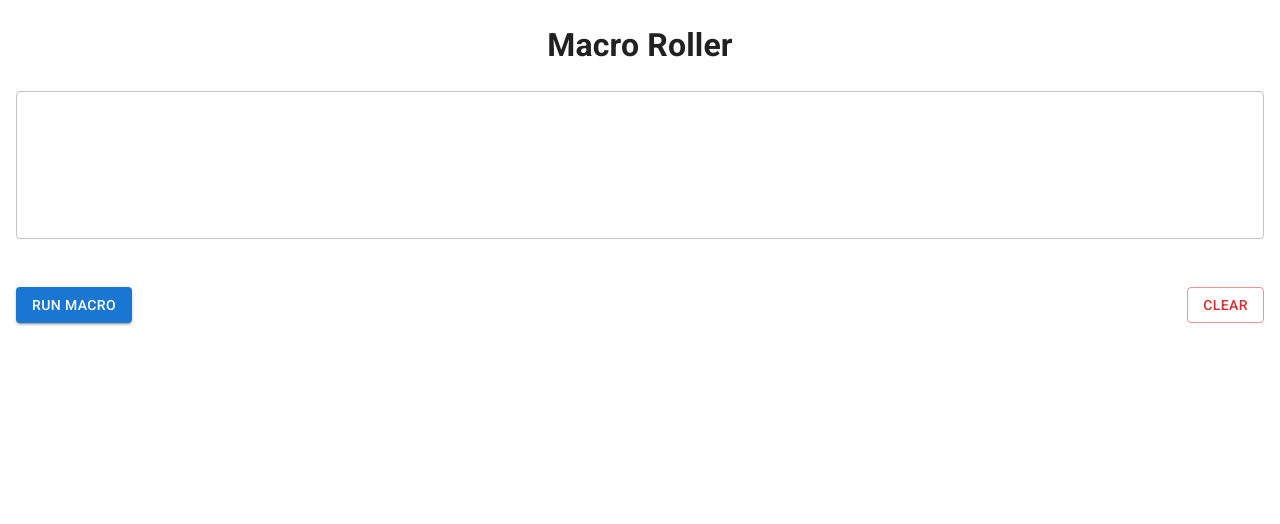
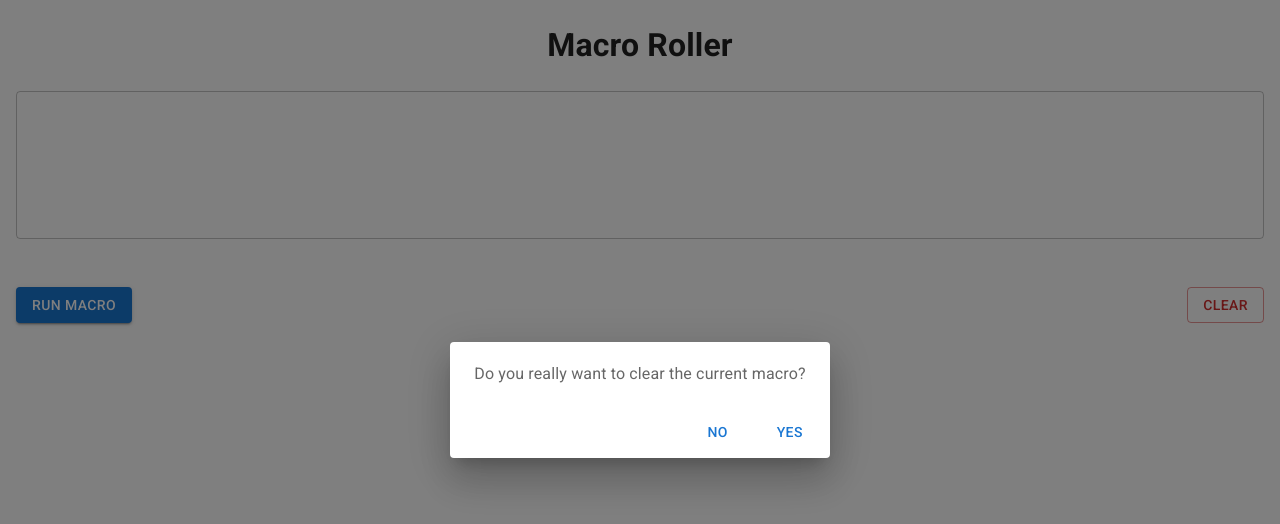
Before and after one commit to liamcal/macro-roller, a React (Create React App) app: page / in a window 1280 px wide. Both pictures are taken after a click on the button "CLEAR". Shown: the top 524 px of the page. Built offline with nearby package versions, Linux system fonts and the light colour scheme.

Commit message:
Add confirmation dialog for clear button

```diff
--- a/src/components/MacroRoller.tsx
+++ b/src/components/MacroRoller.tsx
@@ -1,5 +1,12 @@
 import React, { useCallback, useState } from 'react';
-import { Button, TextField } from '@mui/material';
+import {
+    Button,
+    Dialog,
+    DialogActions,
+    DialogContent,
+    DialogContentText,
+    TextField,
+} from '@mui/material';
 import { QueryLookup } from '../types';
 import { useMacros } from '../hooks';
 import { extractQueries, parseMacro } from '../utils/macroUtils';
@@ -9,6 +16,8 @@ const MacroEditer = () => {
     // Just for now
     const macro = macros.length > 0 ? macros[0] : undefined;
     const [parsedMacro, setParsedMacro] = useState('');
+    const [isConfirmClearDialogOpen, setIsConfirmClearDialogOpen] =
+        useState(false);
 
     const getQueryValue = useCallback(
         (queryId: string) => {
@@ -80,9 +89,13 @@ const MacroEditer = () => {
     const handleClearButtonClick = (
         event: React.MouseEvent<HTMLButtonElement>
     ) => {
+        setIsConfirmClearDialogOpen(true);
+    };
+
+    const clearMacro = () => {
         setParsedMacro('');
         if (macro) {
-            upsertMacro({ ...macro, content: '' });
+            upsertMacro({ ...macro, content: '', queries: {} });
         }
     };
 
@@ -152,6 +165,34 @@ const MacroEditer = () => {
                 >
                     Clear
                 </Button>
+                <Dialog
+                    open={isConfirmClearDialogOpen}
+                    onClose={() => setIsConfirmClearDialogOpen(false)}
+                    aria-labelledby="alert-dialog-title"
+                    aria-describedby="alert-dialog-description"
+                >
+                    <DialogContent>
+                        <DialogContentText id="alert-dialog-description">
+                            Do you really want to clear the current macro?
+                        </DialogContentText>
+                    </DialogContent>
+                    <DialogActions>
+                        <Button
+                            onClick={() => setIsConfirmClearDialogOpen(false)}
+                        >
+                            No
+                        </Button>
+                        <Button
+                            onClick={() => {
+                                clearMacro();
+                                setIsConfirmClearDialogOpen(false);
+                            }}
+                            autoFocus
+                        >
+                            Yes
+                        </Button>
+                    </DialogActions>
+                </Dialog>
             </div>
             {parsedMacro && (
                 <p
```
